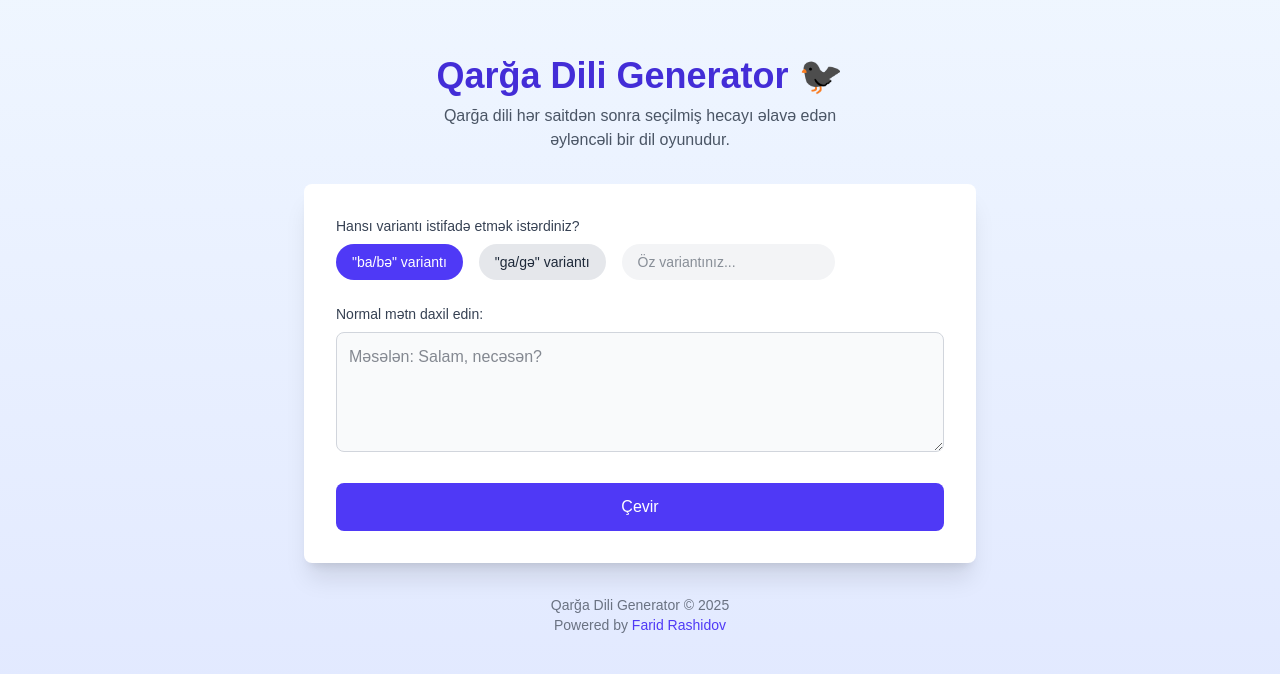
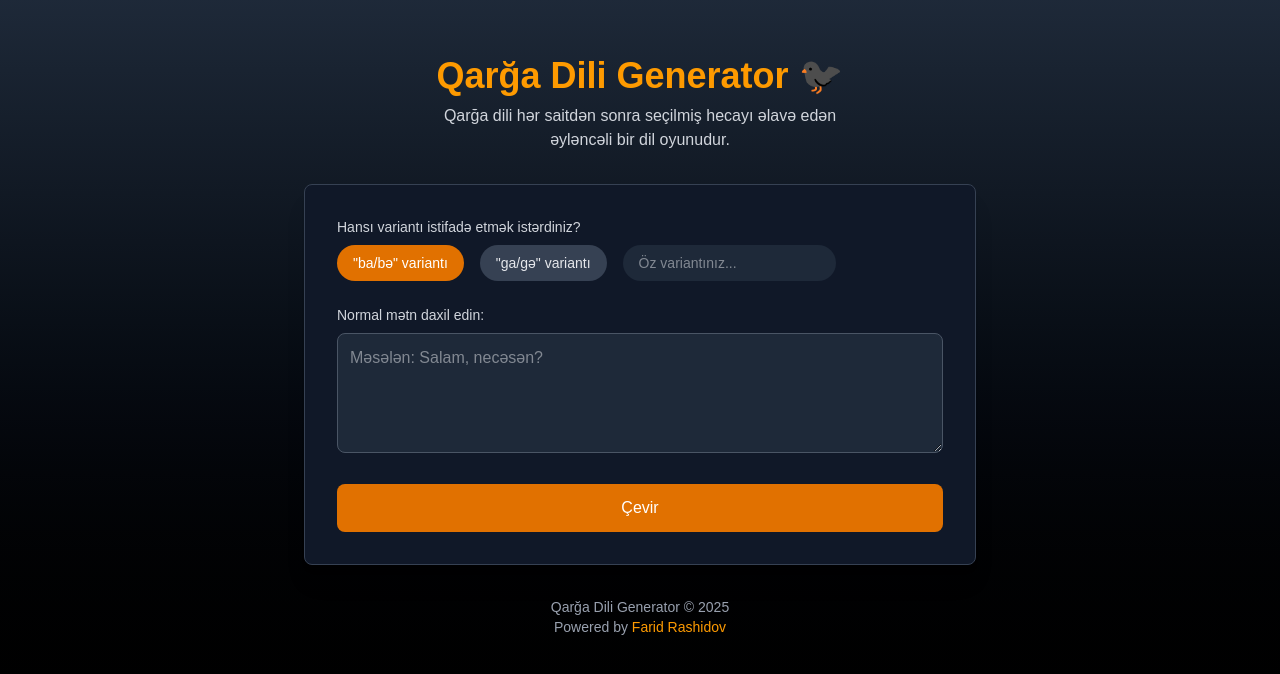
Before and after one commit to imrashidov/qarga-dili-generator, a Next.js app: page / in a window 1280 px wide. Shown: the top 674 px of the page. Built offline with nearby package versions, Linux system fonts and the light colour scheme.

Commit message:
Change: All website colors

```diff
--- a/app/page.tsx
+++ b/app/page.tsx
@@ -65,22 +65,22 @@ export default function Home() {
   };
 
   return (
-    <div className="min-h-screen bg-gradient-to-b from-blue-50 to-indigo-100 dark:from-gray-900 dark:to-indigo-950 p-6 flex flex-col items-center">
+    <div className="min-h-screen bg-gradient-to-b from-gray-800 to-black dark:from-black dark:to-gray-900 p-6 flex flex-col items-center">
       <header className="my-8 text-center">
-        <h1 className="text-4xl font-bold text-indigo-700 dark:text-indigo-400 mb-2">
+        <h1 className="text-4xl font-bold text-amber-500 dark:text-amber-400 mb-2">
           Qarğa Dili Generator 🐦‍⬛
         </h1>
-        <p className="text-gray-600 dark:text-gray-300 max-w-md mx-auto">
+        <p className="text-gray-300 dark:text-gray-400 max-w-md mx-auto">
           Qarğa dili hər saitdən sonra seçilmiş hecayı əlavə edən əyləncəli bir
           dil oyunudur.
         </p>
       </header>
 
-      <main className="w-full max-w-2xl bg-white dark:bg-gray-800 rounded-lg shadow-xl p-6 md:p-8">
+      <main className="w-full max-w-2xl bg-gray-900 dark:bg-black rounded-lg shadow-xl p-6 md:p-8 border border-gray-700">
         <div className="mb-6">
           <label
             htmlFor="suffix"
-            className="block text-sm font-medium text-gray-700 dark:text-gray-300 mb-2"
+            className="block text-sm font-medium text-gray-300 dark:text-gray-400 mb-2"
           >
             Hansı variantı istifadə etmək istərdiniz?
           </label>
@@ -89,8 +89,8 @@ export default function Home() {
               onClick={() => handleVariantSelect("ba")}
               className={`px-4 py-2 rounded-full text-sm ${
                 suffix === "ba" && customInput === ""
-                  ? "bg-indigo-600 text-white"
-                  : "bg-gray-200 dark:bg-gray-700 text-gray-800 dark:text-gray-200"
+                  ? "bg-amber-600 text-white"
+                  : "bg-gray-700 dark:bg-gray-800 text-gray-200 dark:text-gray-300"
               }`}
             >
               &quot;ba/bə&quot; variantı
@@ -99,8 +99,8 @@ export default function Home() {
               onClick={() => handleVariantSelect("ga")}
               className={`px-4 py-2 rounded-full text-sm ${
                 suffix === "ga" && customInput === ""
-                  ? "bg-indigo-600 text-white"
-                  : "bg-gray-200 dark:bg-gray-700 text-gray-800 dark:text-gray-200"
+                  ? "bg-amber-600 text-white"
+                  : "bg-gray-700 dark:bg-gray-800 text-gray-200 dark:text-gray-300"
               }`}
             >
               &quot;ga/gə&quot; variantı
@@ -110,7 +110,7 @@ export default function Home() {
                 <input
                   type="text"
                   placeholder="Öz variantınız..."
-                  className="px-4 py-2 rounded-full text-sm bg-gray-100 dark:bg-gray-700 text-gray-800 dark:text-gray-200 focus:outline-none focus:ring-2 focus:ring-indigo-500"
+                  className="px-4 py-2 rounded-full text-sm bg-gray-800 dark:bg-gray-900 text-gray-200 dark:text-gray-300 focus:outline-none focus:ring-2 focus:ring-amber-500"
                   value={customInput}
                   onChange={(e) => handleSuffixChange(e.target.value)}
                   maxLength={5}
@@ -122,7 +122,7 @@ export default function Home() {
                     setCustomInput("");
                     handleVariantSelect("ba");
                   }}
-                  className="px-2 py-2 rounded-full bg-gray-200 dark:bg-gray-700 text-gray-800 dark:text-gray-200 hover:bg-gray-300 dark:hover:bg-gray-600 transition-colors"
+                  className="px-2 py-2 rounded-full bg-gray-700 dark:bg-gray-800 text-gray-200 dark:text-gray-300 hover:bg-gray-600 dark:hover:bg-gray-700 transition-colors"
                   title="Öz variantı sil"
                 >
                   <svg
@@ -148,13 +148,13 @@ export default function Home() {
         <div className="mb-6">
           <label
             htmlFor="input-text"
-            className="block text-sm font-medium text-gray-700 dark:text-gray-300 mb-2"
+            className="block text-sm font-medium text-gray-300 dark:text-gray-400 mb-2"
           >
             Normal mətn daxil edin:
           </label>
           <textarea
             id="input-text"
-            className="w-full p-3 border border-gray-300 dark:border-gray-600 rounded-lg bg-gray-50 dark:bg-gray-700 text-gray-900 dark:text-gray-100 focus:outline-none focus:ring-2 focus:ring-indigo-500 min-h-[120px]"
+            className="w-full p-3 border border-gray-600 dark:border-gray-700 rounded-lg bg-gray-800 dark:bg-gray-900 text-gray-200 dark:text-gray-300 focus:outline-none focus:ring-2 focus:ring-amber-500 min-h-[120px]"
             value={inputText}
             onChange={(e) => setInputText(e.target.value)}
             placeholder="Məsələn: Salam, necəsən?"
@@ -162,7 +162,7 @@ export default function Home() {
         </div>
 
         <button
-          className="w-full bg-indigo-600 hover:bg-indigo-700 text-white font-medium py-3 px-4 rounded-lg transition-colors"
+          className="w-full bg-amber-600 hover:bg-amber-700 text-white font-medium py-3 px-4 rounded-lg transition-colors"
           onClick={convertToQargaDili}
         >
           Çevir
@@ -170,17 +170,17 @@ export default function Home() {
 
         {outputText && (
           <div className="mt-8">
-            <h2 className="text-lg font-medium text-gray-800 dark:text-gray-200 mb-2">
+            <h2 className="text-lg font-medium text-gray-200 dark:text-gray-300 mb-2">
               Qarğa dilində nəticə:
             </h2>
-            <div className="p-4 bg-indigo-50 dark:bg-indigo-900/30 rounded-lg">
-              <p className="text-gray-800 dark:text-gray-100 whitespace-pre-wrap">
+            <div className="p-4 bg-gray-800/50 dark:bg-black/50 rounded-lg border border-gray-700">
+              <p className="text-gray-200 dark:text-gray-300 whitespace-pre-wrap">
                 {outputText}
               </p>
             </div>
             <div className="mt-4 flex justify-end">
               <button
-                className="text-indigo-600 hover:text-indigo-800 dark:text-indigo-400 dark:hover:text-indigo-300 text-sm font-medium"
+                className="text-amber-500 hover:text-amber-400 dark:text-amber-400 dark:hover:text-amber-300 text-sm font-medium"
                 onClick={() => {
                   navigator.clipboard.writeText(outputText);
                 }}
@@ -192,7 +192,7 @@ export default function Home() {
         )}
       </main>
 
-      <footer className="mt-8 text-center text-gray-500 dark:text-gray-400 text-sm">
+      <footer className="mt-8 text-center text-gray-400 dark:text-gray-500 text-sm">
         <p>Qarğa Dili Generator &copy; {new Date().getFullYear()}</p>
         <p>
           Powered by{" "}
@@ -200,7 +200,7 @@ export default function Home() {
             href="https://github.com/imrashidov"
             target="_blank"
             rel="noopener noreferrer"
-            className="text-indigo-600 hover:text-indigo-800 dark:text-indigo-400 dark:hover:text-indigo-300"
+            className="text-amber-500 hover:text-amber-400 dark:text-amber-400 dark:hover:text-amber-300"
           >
             Farid Rashidov
           </a>
```
